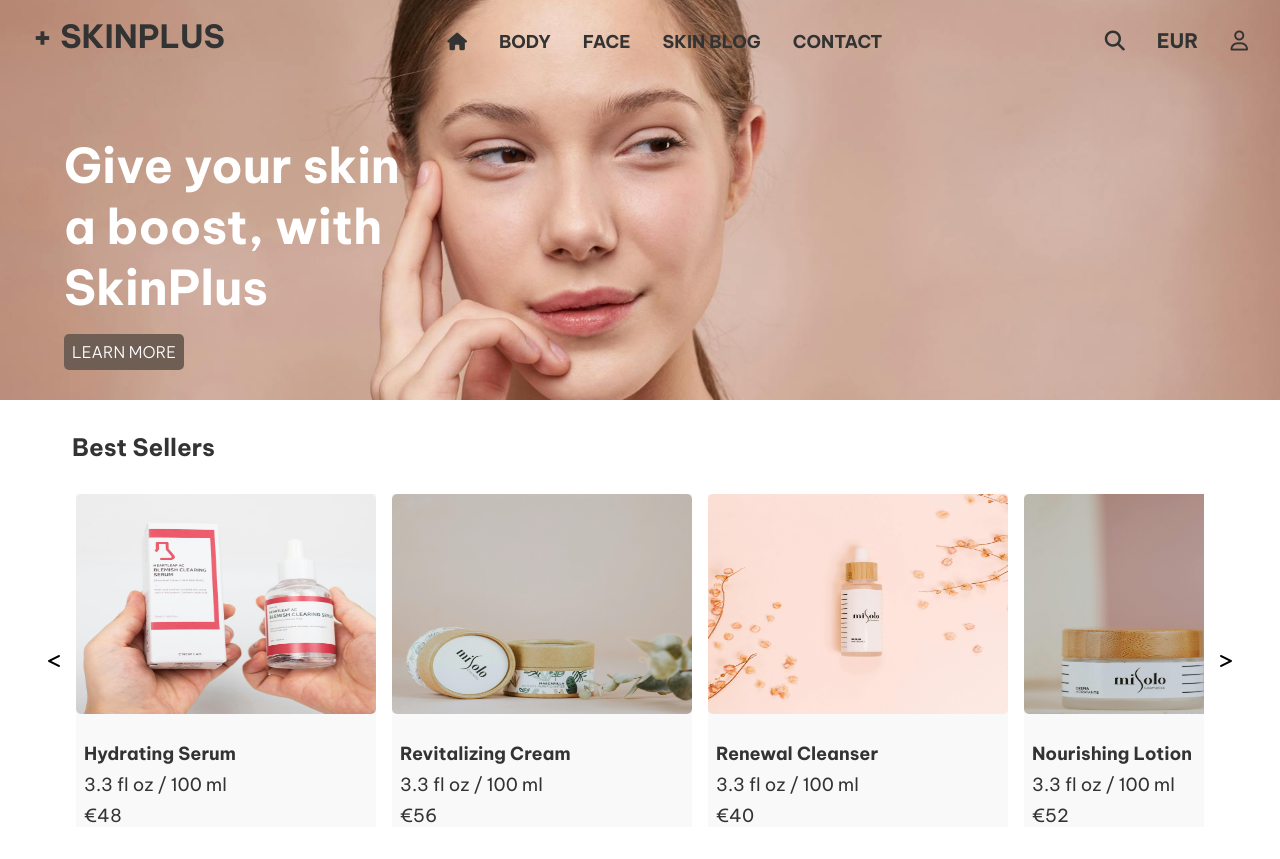
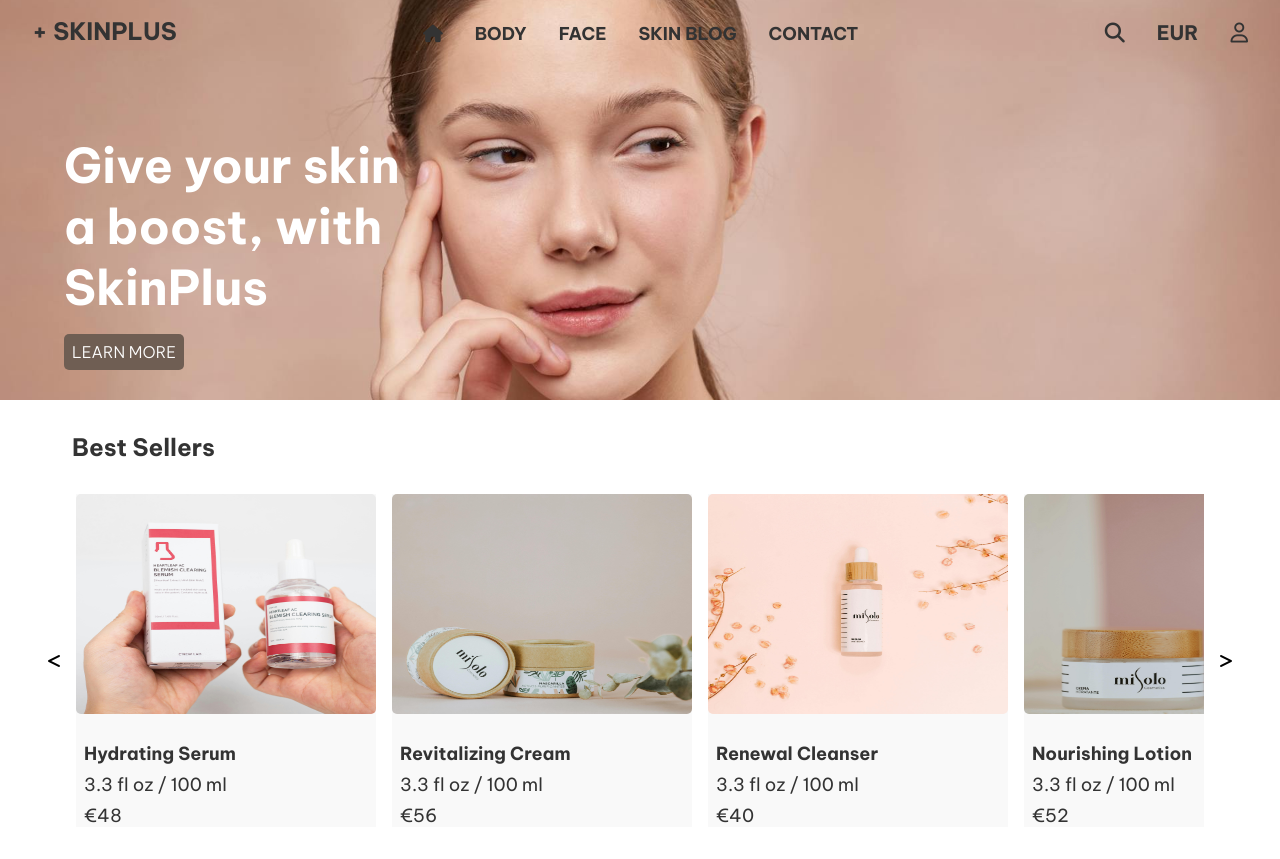
Before and after one commit to MAbuhanif/skinplus, a plain HTML site: page index.html in a window 1280 px wide. Drawn offline with Linux system fonts and the light colour scheme; a web font is replaced by a local one.

Commit message:
Adjust header logo styles

```diff
--- a/assets/css/style.css
+++ b/assets/css/style.css
@@ -215,7 +215,9 @@
   }
 
   .header-logo {
-    font-size: 2rem;
+    font-size: 1.5rem;
+    margin: 0;
+    padding-top: 0.5rem;
   }
   nav{
     background-color: transparent;
```
